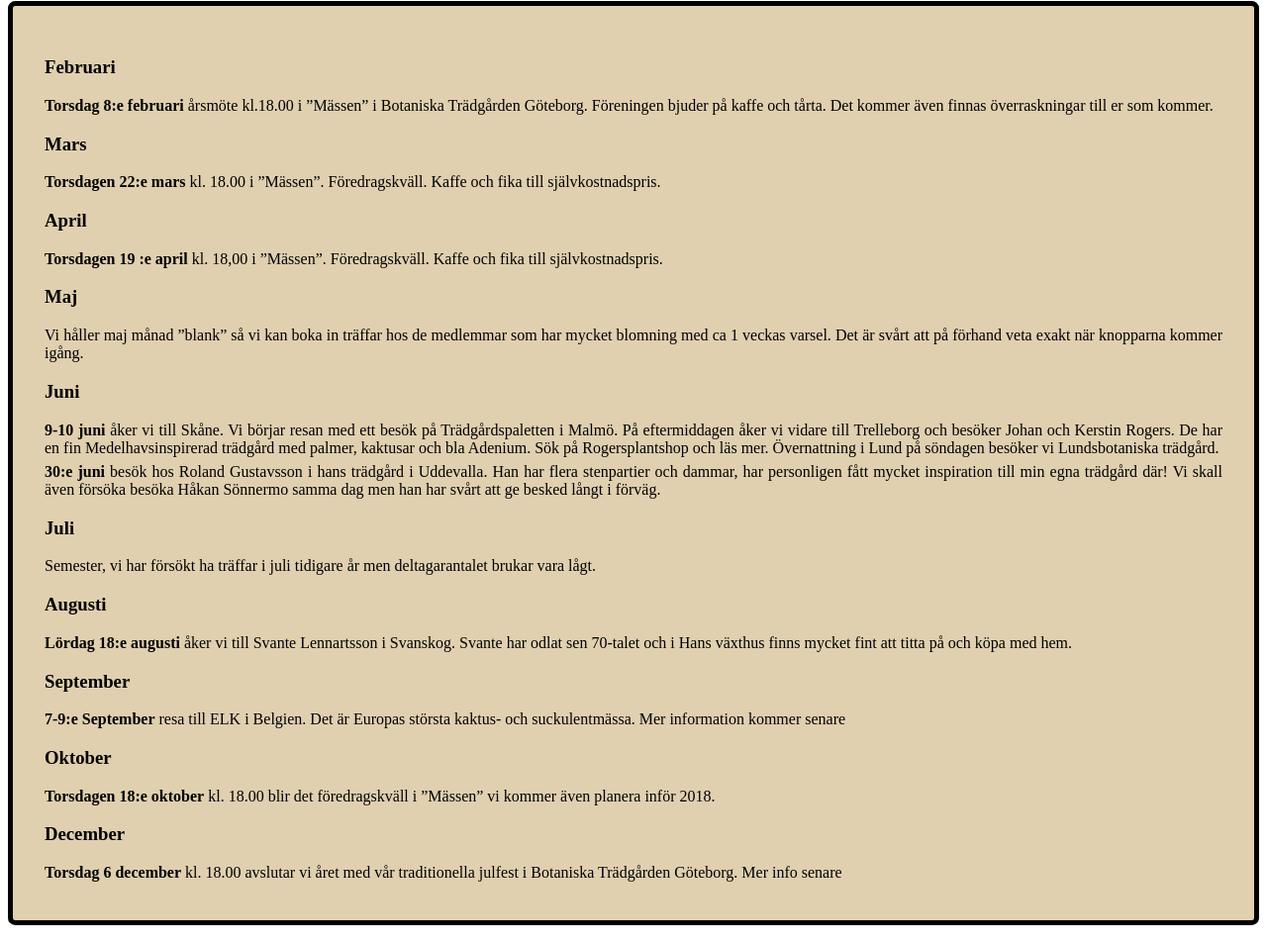
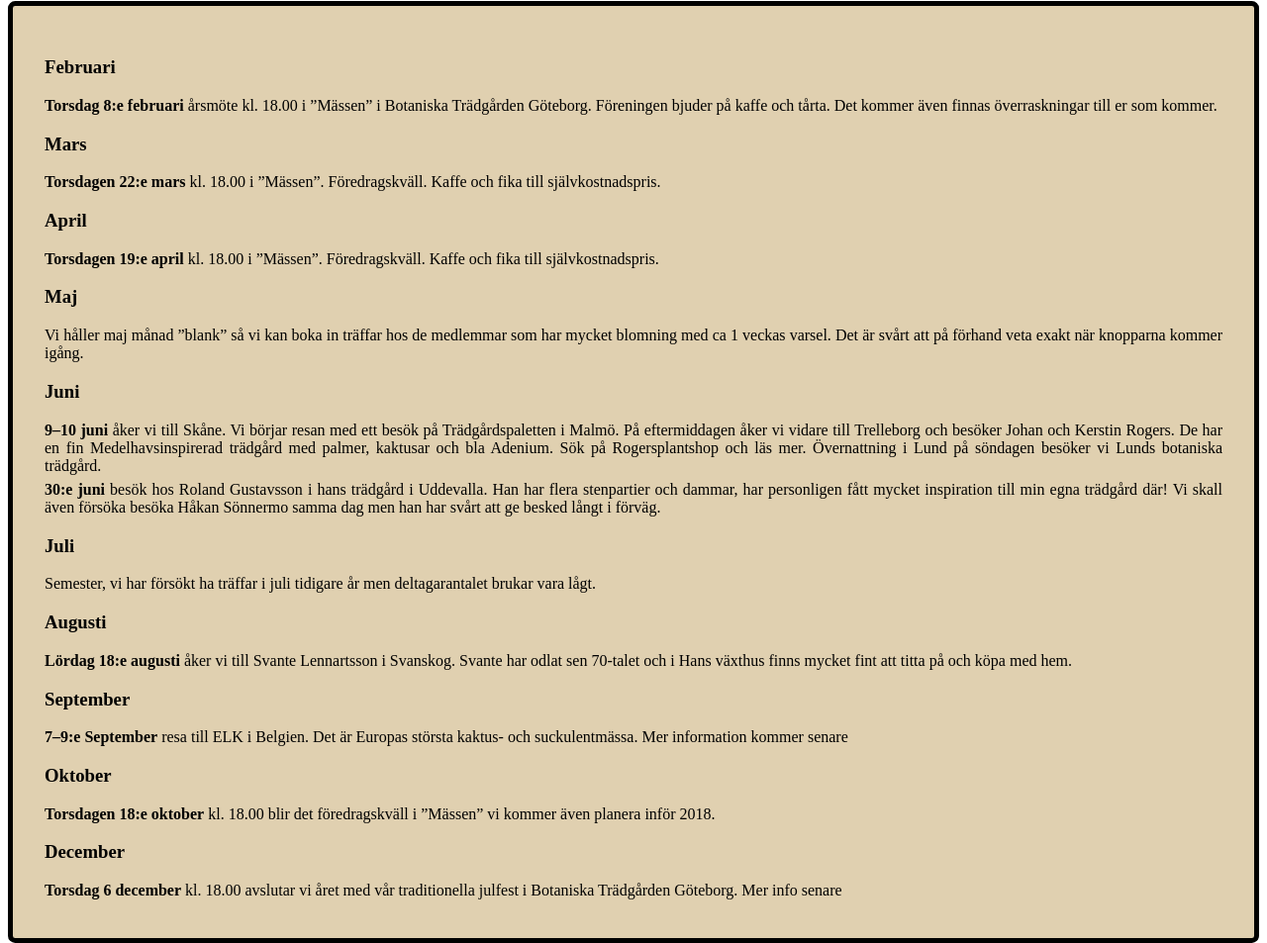
Before and after one commit to kjgrahn/vksf, a plain HTML site: page index.html in a window 1280 px wide. Shown: the part 640-1593 px from the top of the page at 99% size. Drawn offline with Linux system fonts and the light colour scheme; a web font is replaced by a local one.

Commit message:
programmet: fixa uppenbara typografiska fel

```diff
--- a/index.html
+++ b/index.html
@@ -114,7 +114,7 @@ Frågor angående websidan. mailto:webmaster@kaktusar.se
 <h3>Februari</h3>
 <p>
 <strong>Torsdag 8:e februari</strong>
-årsmöte kl.18.00 i ”Mässen”  i Botaniska
+årsmöte kl. 18.00 i ”Mässen”  i Botaniska
 Trädgården Göteborg. Föreningen bjuder på kaffe och tårta. Det kommer
 även finnas överraskningar till er som kommer.
 
@@ -126,8 +126,8 @@ fika till självkostnadspris.
 
 <h3>April</h3>
 <p>
-<strong>Torsdagen 19 :e april</strong>
-kl. 18,00 i ”Mässen”. Föredragskväll. Kaffe och
+<strong>Torsdagen 19:e april</strong>
+kl. 18.00 i ”Mässen”. Föredragskväll. Kaffe och
 fika till självkostnadspris.
 
 <h3>Maj</h3>
@@ -138,13 +138,13 @@ förhand veta exakt när knopparna kommer igång.
 
 <h3>Juni</h3>
 <p>
-<strong>9-10 juni</strong>
+<strong>9–10 juni</strong>
 åker vi till Skåne. Vi börjar resan med ett besök på
 Trädgårdspaletten i Malmö. På eftermiddagen åker vi vidare till
 Trelleborg och besöker Johan och Kerstin Rogers. De har en fin
 Medelhavsinspirerad trädgård med palmer, kaktusar och bla Adenium. Sök
 på Rogersplantshop och läs mer. Övernattning i Lund på söndagen
-besöker vi Lundsbotaniska trädgård.
+besöker vi Lunds botaniska trädgård.
 <p>
 <strong>30:e juni</strong>
 besök hos Roland Gustavsson i hans trädgård i Uddevalla. Han
@@ -167,7 +167,7 @@ på och köpa med hem.
 
 <h3>September</h3>
 <p>
-<strong>7-9:e September</strong>
+<strong>7–9:e September</strong>
 resa till ELK i Belgien. Det är Europas största
 kaktus- och suckulentmässa. Mer information kommer senare
 
```
